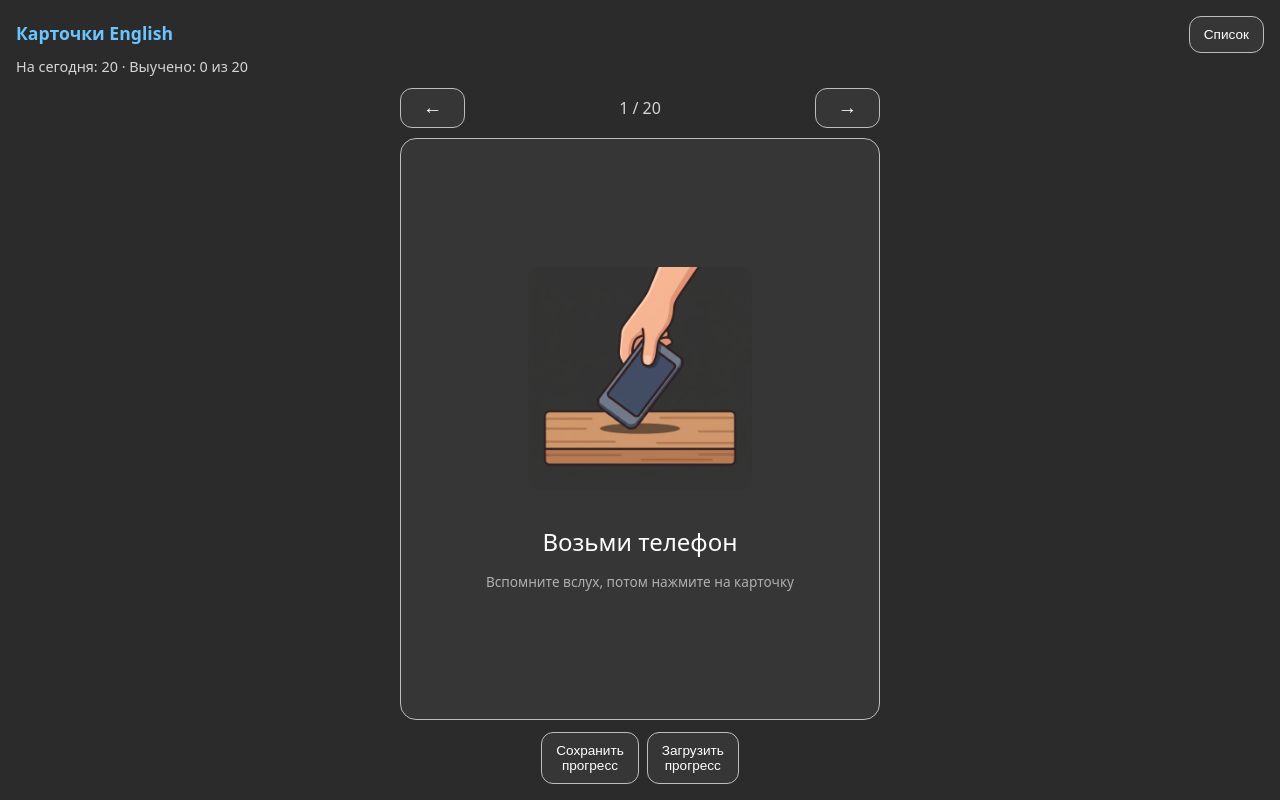
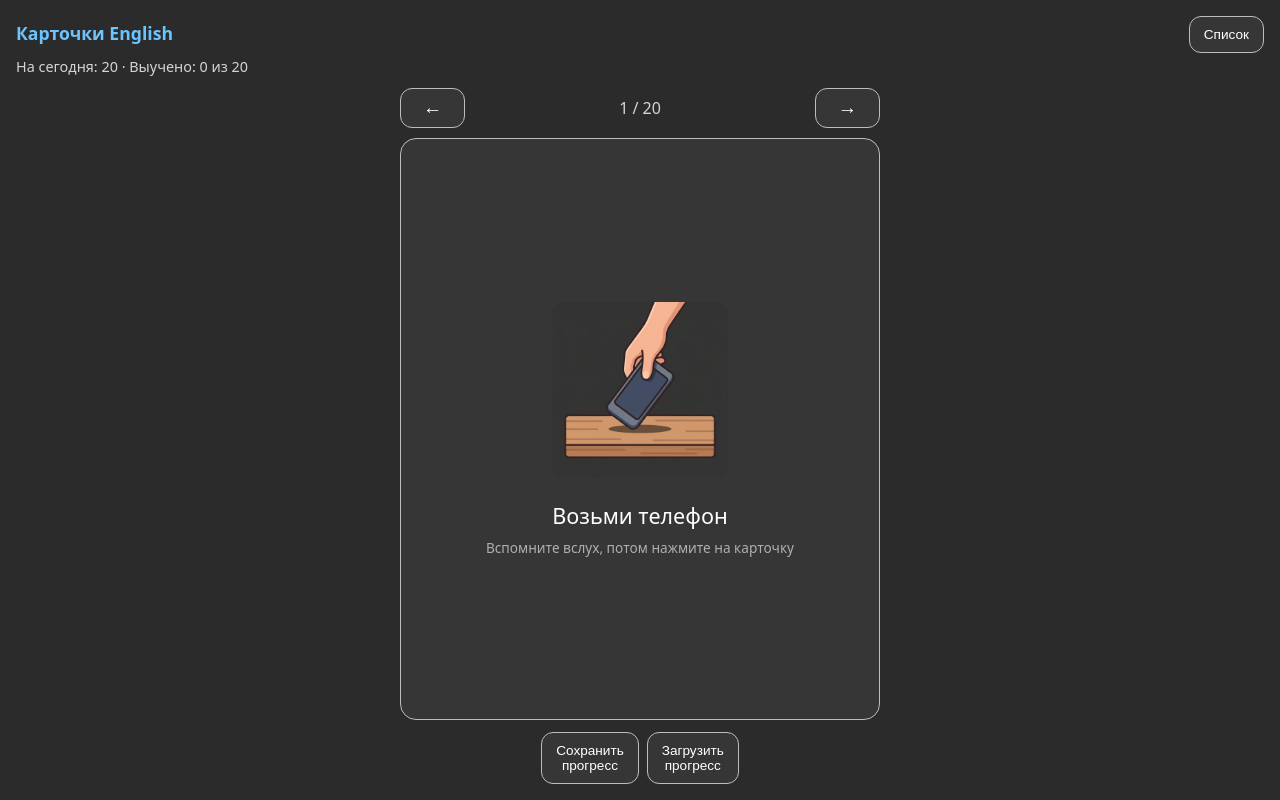
Before and after one commit to id314302-dev/cards, a plain HTML site: page index.html in a window 1280 px wide. Drawn offline with Linux system fonts and the light colour scheme.

Commit message:
Карточка компактнее: помещается на экран без прокрутки
Co-Authored-By: Claude Sonnet 5.5 <noreply@anthropic.com>

```diff
--- a/index.html
+++ b/index.html
@@ -11,17 +11,17 @@
   :root { --bg:#2b2b2b; --card:#363636; --text:#fff; --head:#6cc4ff; --border:#bdbdbd; --ok:#3f8f5a; --no:#a04848; }
   * { box-sizing: border-box; -webkit-tap-highlight-color: transparent; }
   body { margin:0; background:var(--bg); color:var(--text); font-family:system-ui,sans-serif;
-         height:100dvh; display:flex; flex-direction:column; padding:16px; padding-bottom:calc(16px + env(safe-area-inset-bottom)); }
+         height:100dvh; overflow:hidden; display:flex; flex-direction:column; padding:16px; padding-bottom:calc(16px + env(safe-area-inset-bottom)); }
   h1 { color:var(--head); font-size:1.1rem; margin:0 0 4px; }
   #stats { font-size:.9rem; opacity:.8; margin-bottom:12px; }
   #stage { flex:1; min-height:0; display:flex; flex-direction:column; justify-content:center; max-width:480px; width:100%; margin:0 auto; }
   .card { background:var(--card); border:1px solid var(--border); border-radius:16px; flex:1; min-height:0; overflow:auto;
-          display:flex; flex-direction:column; align-items:center; justify-content:center; text-align:center; padding:20px; cursor:pointer; user-select:none; }
-  .pic { font-size:7rem; line-height:1.1; } .pic img { max-width:100%; max-height:28dvh; max-width:100%; object-fit:contain; border-radius:12px; }
-  .ru { font-size:1.5rem; margin-top:16px; }
-  .en { font-size:1.6rem; margin-top:16px; color:var(--head); }
-  .ipa { font-size:1.1rem; margin-top:6px; color:var(--border); }
-  .hint { opacity:.6; font-size:.85rem; margin-top:14px; }
+          display:flex; flex-direction:column; align-items:center; justify-content:center; text-align:center; padding:12px; cursor:pointer; user-select:none; }
+  .pic { font-size:5rem; line-height:1.1; } .pic img { max-width:100%; max-height:22dvh; max-width:100%; object-fit:contain; border-radius:12px; }
+  .ru { font-size:1.35rem; margin-top:10px; }
+  .en { font-size:1.4rem; margin-top:10px; color:var(--head); }
+  .ipa { font-size:1rem; margin-top:4px; color:var(--border); }
+  .hint { opacity:.6; font-size:.85rem; margin-top:8px; }
   .row { flex:none; display:flex; gap:10px; margin-top:12px; }
   button { flex:1; padding:16px; font-size:1.05rem; color:#fff; background:var(--card); border:1px solid var(--border); border-radius:12px; }
   button.ok { background:var(--ok); } button.no { background:var(--no); }
```
